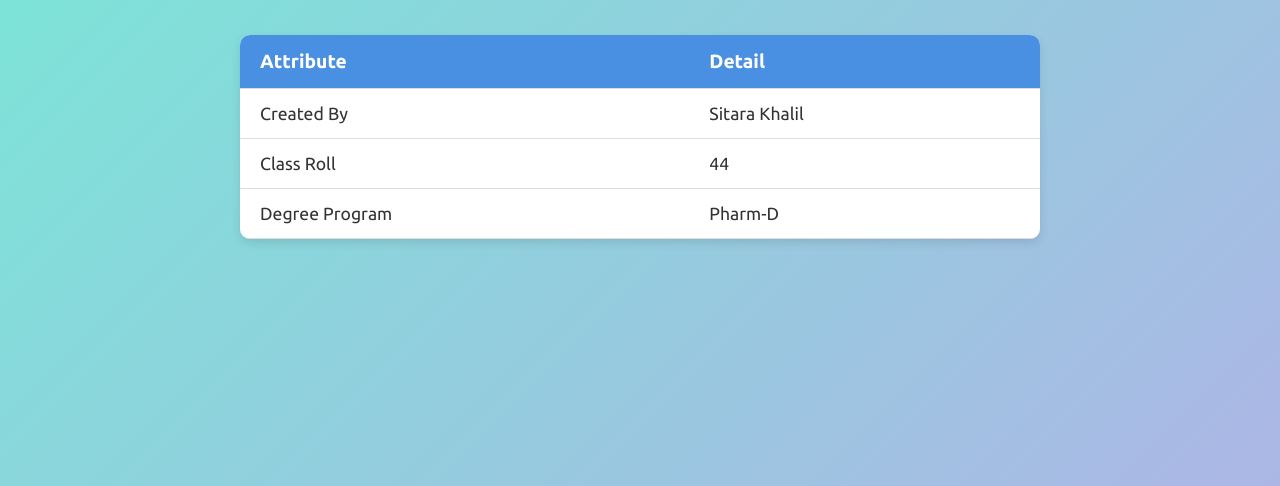
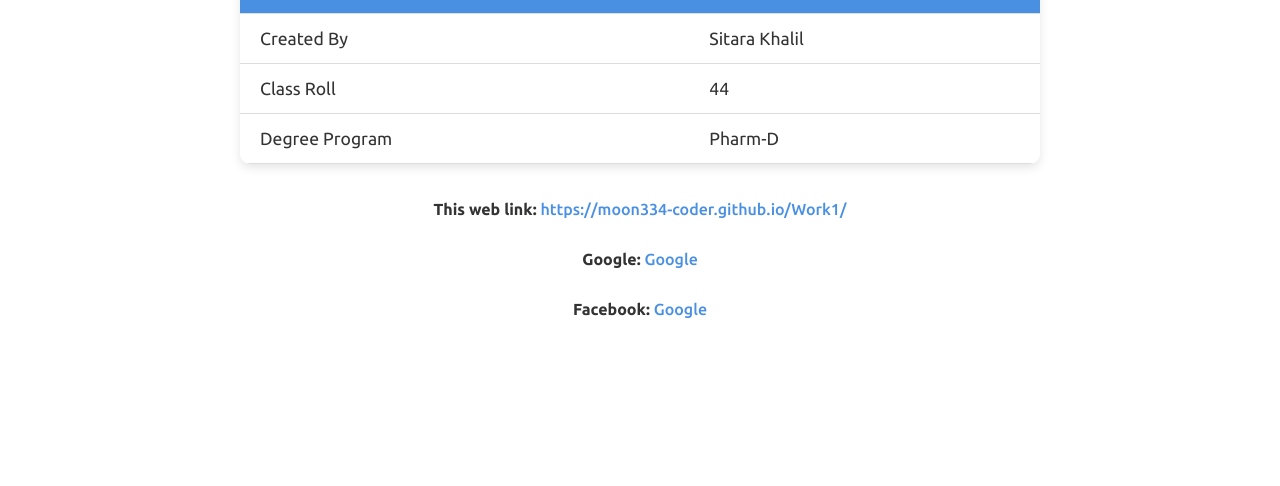
Before and after one commit to Moon334-coder/Work1, a plain HTML site: page index.html in a window 1280 px wide. Shown: the part 314-800 px from the top of the page. Drawn offline with Linux system fonts and the light colour scheme.

Commit message:
Update index.html

```diff
--- a/index.html
+++ b/index.html
@@ -13,7 +13,7 @@
             font-family: 'Ubuntu', sans-serif; /* Use Ubuntu font */
             margin: 0;
             padding: 0;
-            background: linear-gradient(135deg, #74ebd5, #ACB6E5); /* Soft gradient from teal to light blue */
+
             color: #333;
             min-height: 100vh;
             display: flex;
@@ -25,7 +25,6 @@
         h1 {
             text-align: center;
             margin-bottom: 30px;
-            color: #fff;
             font-size: 2.5em;
         }
 
@@ -58,6 +57,17 @@
 
         tr:hover {
             background-color: #f1f1f1;
+        }
+
+        /* Links styling */
+        a {
+            color: #4A90E2;
+            text-decoration: none;
+            font-weight: 500;
+        }
+
+        a:hover {
+            text-decoration: underline;
         }
 
         /* Responsive Design */
@@ -111,5 +121,22 @@
         </tr>
     </table>
 
+    <!-- Added Links Section -->
+    <p style="text-align:center;">
+        <strong>This web link: </strong>
+        <a href="https://moon334-coder.github.io/Work1/" target="_blank">
+            https://moon334-coder.github.io/Work1/
+        </a>
+    </p>
+
+    <p style="text-align:center;">
+        <strong>Google: </strong>
+        <a href="https://www.google.com" target="_blank">Google</a>
+    </p>
+    <p style="text-align:center;">
+        <strong>Facebook: </strong>
+        <a href="https://www.facebook.com" target="_blank">Google</a>
+    </p>
+
 </body>
 </html>
```
